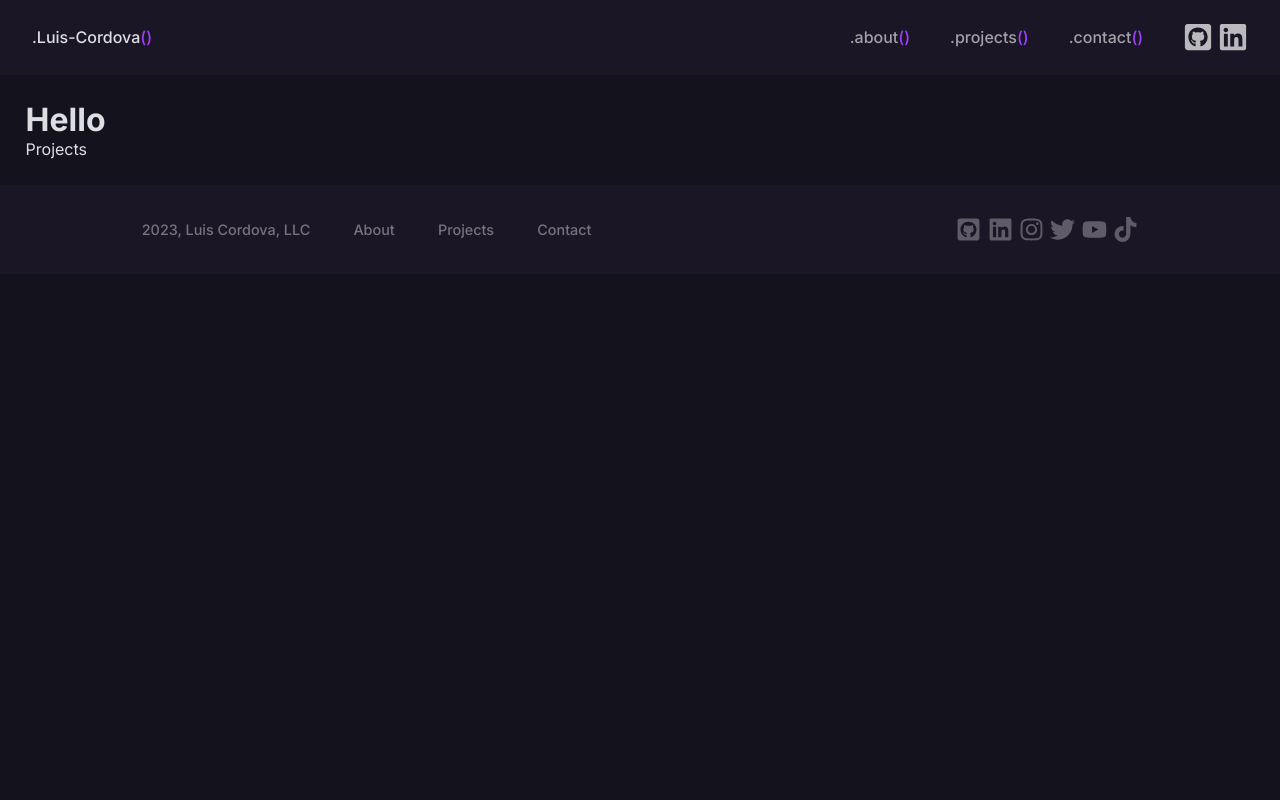
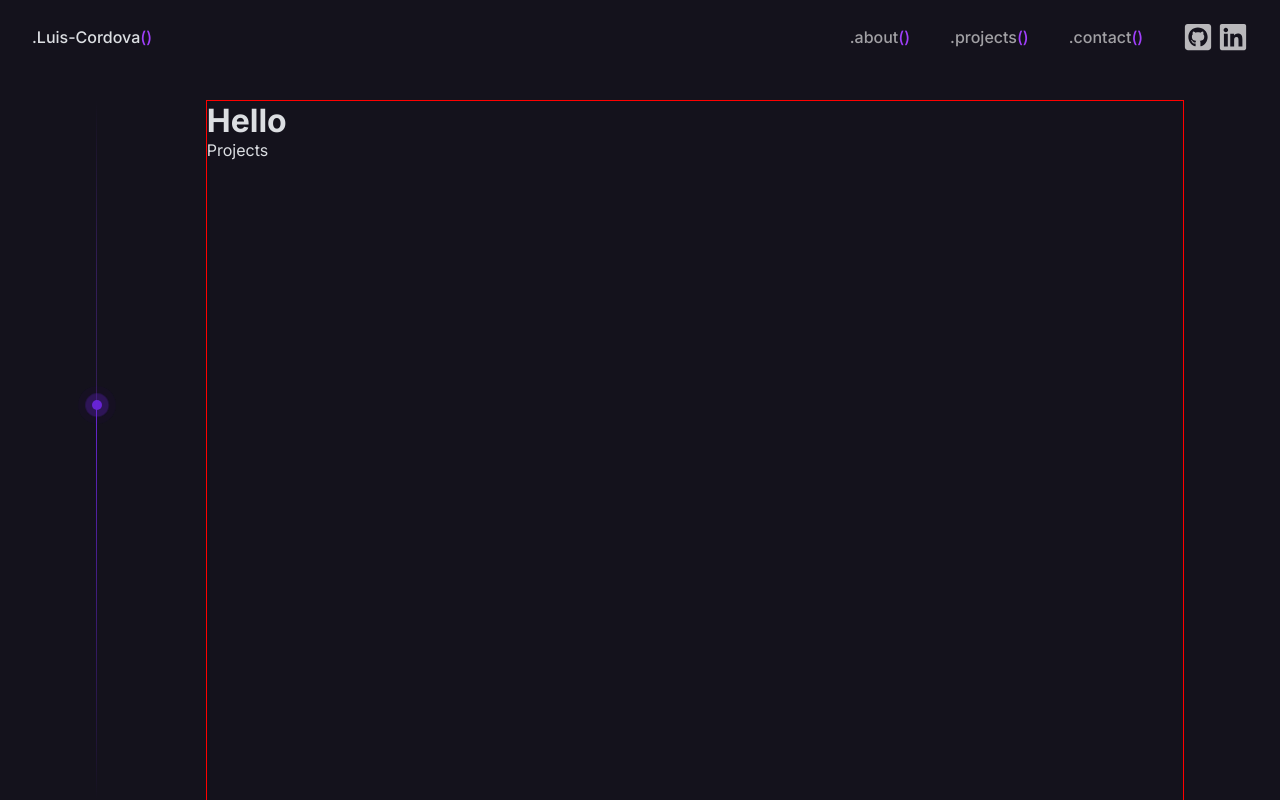
Before and after one commit to Luis-Code-3/personal-website-client, a Next.js app: page / in a window 1280 px wide. Shown: the top 800 px of the page. Built offline with nearby package versions, Linux system fonts and the light colour scheme.

Commit message:
complete footer and navbar styling, create left animated scroll bar

```diff
--- a/app/components/Navbar.tsx
+++ b/app/components/Navbar.tsx
@@ -4,10 +4,31 @@
 import styles from "./navbar.module.css"
 import Link from "next/link"
 import { FaGithubSquare, FaLinkedin } from "react-icons/fa"
+import { useState, useEffect } from "react"
 
 const Navbar = () => {
+    const [colorNav, setColorNav] = useState(false);
+    //console.log("render");
+
+
+    const changeBackground = () => {
+        if(window.scrollY >= 30) {
+            setColorNav(true)
+        } else {
+            setColorNav(false)
+        }
+    }
+
+    useEffect(() => {
+        window.addEventListener('scroll', changeBackground)
+
+        return () => {
+            window.removeEventListener('scroll', changeBackground)
+        }
+    }, [])
+
   return (
-    <nav className={styles.navContainer}>
+    <nav className={`${styles.navContainer} ${colorNav && styles.linkActive}`}>
         <p>.Luis-Cordova<span className={styles.purpText}>()</span></p>
         <div className={styles.linkContainer}>
             <Link  href={"/"} className={styles.navLinks}>.about<span className={styles.purpText}>()</span></Link>
--- a/app/components/footer.module.css
+++ b/app/components/footer.module.css
@@ -1,10 +1,11 @@
 .footerContainer {
+    position: relative;
     display: flex;
     justify-content: center;
     align-items: center;
     font-weight: 500;
     width: 100%;
-    z-index: 1;
+    z-index: 2;
     padding: 2rem 2rem;
     background-color: rgb(26,22,38);
     gap: 30%;
--- a/app/components/navbar.module.css
+++ b/app/components/navbar.module.css
@@ -3,11 +3,13 @@
     justify-content: space-between;
     align-items: center;
     font-weight: 500;
-    position: sticky;
-    top: 0;
     width: 100%;
-    z-index: 1;
     padding: 1.4rem 2rem;
+    background: transparent;
+    transition: all .1s linear;
+}
+
+.linkActive {
     background-color: rgb(26,22,38);
 }
 
--- a/app/globals.css
+++ b/app/globals.css
@@ -10,7 +10,6 @@ body {
     'Ubuntu', 'Cantarell', 'Fira Sans', 'Droid Sans', 'Helvetica Neue',
     sans-serif;
   max-width: 100vw;
-  overflow-x: hidden;
   background-color: rgb(20, 18, 28);
   color: rgb(242, 245, 248, .9);
   /* padding: 1.3% 2%; */
@@ -20,3 +19,10 @@ a {
   color: inherit;
   text-decoration: none;
 }
+
+.stickyNav {
+  position: sticky;
+  top: 0;
+  width: 100%;
+  z-index: 1;
+}
--- a/app/layout.tsx
+++ b/app/layout.tsx
@@ -18,7 +18,9 @@ export default function RootLayout({
   return (
     <html lang="en">
       <body className={inter.className}>
-        <Navbar/>
+        <div className='stickyNav'>
+          <Navbar/>
+        </div>
         {children}
         <Footer/>
       </body>
--- a/app/page.module.css
+++ b/app/page.module.css
@@ -1,3 +1,77 @@
 .main {
   padding:2%;
+  height: 150vh;
+  display: flex;
+  gap: 10%;
+  padding-left: calc(10vw - 2rem);
+  padding-right: calc(10vw - 2rem);
 }
+
+.backBar {
+  position: relative;
+  width: 1px;
+  background: linear-gradient(0deg, rgb(71, 36, 126, .6) 85%, rgb(20, 18, 28) );
+  /* background-color: rgb(71, 36, 126, .6); */
+  height: 100%;
+}
+
+.scrollLight {
+  position: fixed;
+  width: 1px;
+  top: 50vh;
+  bottom: 0;
+  left: calc(10vw - 2rem);
+  /* background-color: rgb(105, 38, 213); */
+  background: linear-gradient(180deg, rgb(105, 38, 213), rgb(20, 18, 28));
+  z-index: 2;
+}
+
+.scrollTarget {
+  position: fixed;
+  width: 10px;
+  height: 10px;
+  top: 50vh;
+  z-index: 2;
+  left: calc(10vw - 2rem - 4px);
+  background-color: rgb(105, 38, 213);
+  border-radius: 50%;
+}
+
+.spanOne {
+  --i: 0
+}
+
+.spanTwo {
+  --i: 1
+}
+
+.spanThree {
+  --i: 2
+}
+
+.spanFour {
+  --i: 3
+}
+
+.scrollTarget span {
+  position: absolute;
+  width: 100%;
+  height: 100%;
+  background-color: inherit;
+  border-radius: inherit;
+  opacity: .3;
+  animation: pulseAnimate 2s ease-out infinite;
+  animation-delay: calc(1s * var(--i));
+}
+
+@keyframes pulseAnimate {
+  100% {
+    opacity: 0;
+    transform: scale(4);
+  }
+}
+
+.contentContainer {
+  border: 1px solid red;
+  flex-grow: 1;
+}
--- a/app/page.tsx
+++ b/app/page.tsx
@@ -4,8 +4,18 @@ import Link from 'next/link'
 export default function Home() {
   return (
     <main className={styles.main}>
-      <h1>Hello</h1>
-      <Link href={'/projects'}>Projects</Link>
+      <div className={styles.scrollTarget}>
+        <span className={styles.spanOne}></span>
+        <span className={styles.spanTwo}></span>
+        <span className={styles.spanThree}></span>
+        <span className={styles.spanFour}></span>
+      </div>
+      <div className= {styles.scrollLight}></div>
+      <div className={styles.backBar}></div>
+      <div className={styles.contentContainer}>
+        <h1>Hello</h1>
+        <Link href={'/projects'}>Projects</Link>
+      </div>
     </main>
   )
 }
```
